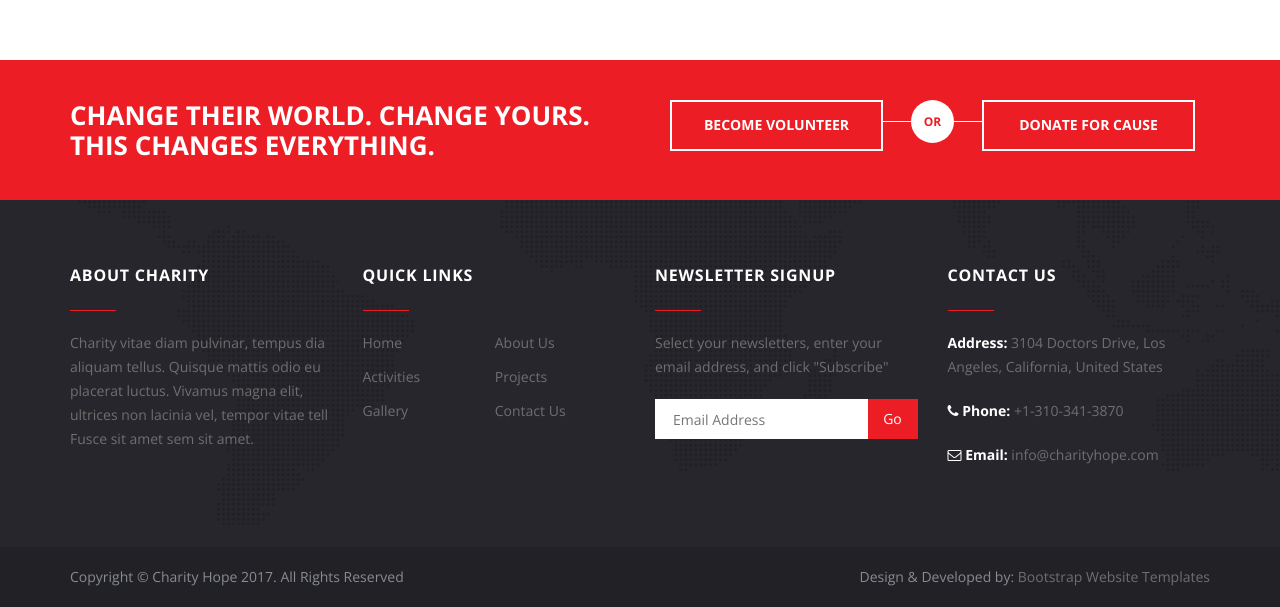
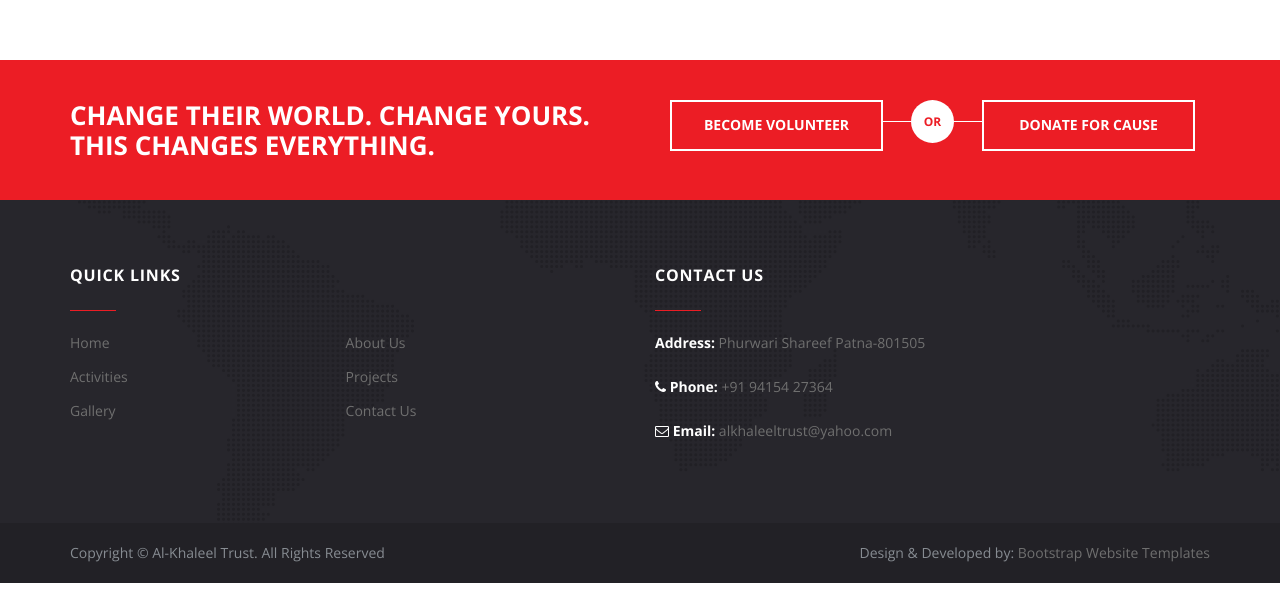
Before and after one commit to sadiquedec/AL-KHALEEL-TRUST, a plain HTML site: page contact.html in a window 1280 px wide. Shown: the part 1995-2602 px from the top of the page. After the commit the page ends 2578 px from the top, so only its background shows below. Drawn offline with nearby package versions, Linux system fonts and the light colour scheme.

Commit message:
Update contact.html

```diff
--- a/contact.html
+++ b/contact.html
@@ -172,17 +172,9 @@ License URL: http://creativecommons.org/licenses/by/3.0/
 		<div class="footer-body">
                 <div class="container">
 			<div class="row">
-				<div class="col-md-3">
-					<div class="footer-section">
-						<h4 class="footer-section-title">About Charity</h4><!-- /.footer-section-title -->
 
-						<div class="footer-section-body">
-							<p>Charity vitae diam pulvinar, tempus dia aliquam tellus. Quisque mattis odio eu placerat luctus. Vivamus magna elit, ultrices non lacinia vel, tempor vitae tell Fusce sit amet sem sit amet.</p>
-						</div><!-- /.footer-section-body -->
-					</div><!-- /.footer-section -->
-				</div><!-- /.columns large-3 medium-12 -->
 
-				<div class="col-md-3">
+				<div class="col-md-6">
 					<div class="footer-section">
 						<h4 class="footer-section-title">Quick Links</h4><!-- /.footer-section-title -->
 
@@ -217,32 +209,13 @@ License URL: http://creativecommons.org/licenses/by/3.0/
 					</div><!-- /.footer-section -->
 				</div><!-- /.columns large-3 medium-12 -->
 
-				<div class="col-md-3">
-					<div class="footer-section">
-						<h4 class="footer-section-title">Newsletter Signup</h4><!-- /.footer-section-title -->
 
-						<div class="footer-section-body">
-							<p>Select your newsletters, enter your email address, and click "Subscribe"</p>
-
-							<div class="subscribe">
-								<form action="?" method="post">
-									<input type="submit" value="Go" class="subscribe-btn">
-
-									<div class="subscribe-inner">
-										<input type="email" id="mail" name="mail" value="" placeholder="Email Address" class="subscribe-field">
-									</div><!-- /.subscribe-inner -->
-								</form>
-							</div><!-- /.subscribe -->
-						</div><!-- /.footer-section-body -->
-					</div><!-- /.footer-section -->
-				</div><!-- /.columns large-3 medium-12 -->
-
-				<div class="col-md-3">
+				<div class="col-md-6">
 					<div class="footer-section">
 						<h4 class="footer-section-title">Contact Us</h4><!-- /.footer-section-title -->
 
 						<div class="footer-section-body">
-							<p><b>Address:</b> 3104 Doctors Drive, Los Angeles, California, United States</p>
+							<p><b>Address:</b> Phurwari Shareef Patna-801505</p>
 
 							<div class="footer-contacts">
 								<p>
@@ -250,7 +223,7 @@ License URL: http://creativecommons.org/licenses/by/3.0/
 										<i class="fa fa-phone"></i> Phone:
 									</b>
 
-									+1-310-341-3870
+									+91 94154 27364
 								</p>
 
 								<p>
@@ -258,7 +231,7 @@ License URL: http://creativecommons.org/licenses/by/3.0/
 										<i class="fa fa-envelope-o"></i> Email:
 									</b>
 
-									info@charityhope.com
+									alkhaleeltrust@yahoo.com
 								</p>
 							</div><!-- /.footer-contacts -->
 						</div><!-- /.footer-section-body -->
@@ -272,7 +245,7 @@ License URL: http://creativecommons.org/licenses/by/3.0/
 <div class="container">
 <div class="row">
 <div class="col-md-6 copyright">
-<div class="left-text">Copyright &copy; Charity Hope 2017. All Rights Reserved</div>
+<div class="left-text">Copyright &copy; Al-Khaleel Trust. All Rights Reserved</div>
 </div>
         </div>
         </div>
```
